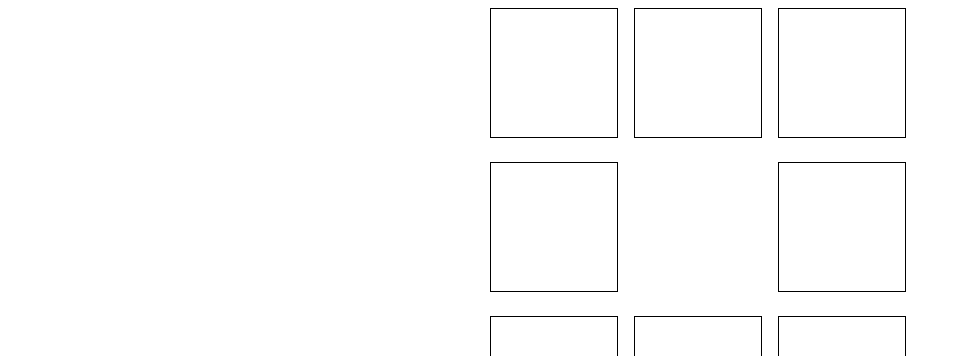
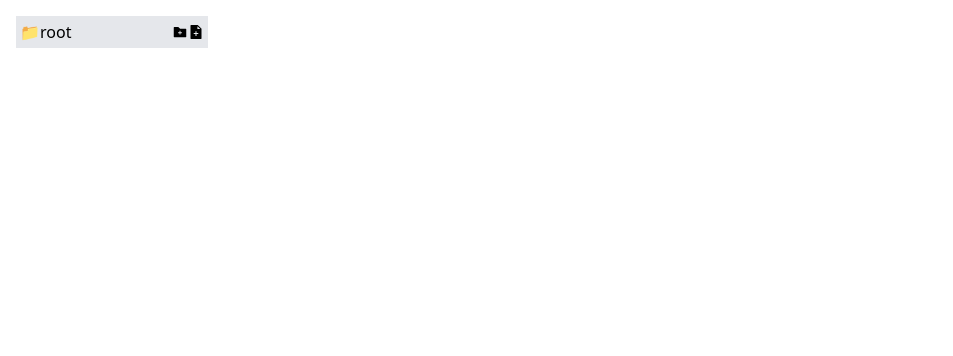
Before and after one commit to yugal82/react-toy-problems, a React (Vite) app: page / in a window 1280 px wide. Shown: the top 356 px of the page, without its empty margins (0-953 px from the left). Built offline with nearby package versions, Linux system fonts and the light colour scheme.

Commit message:
File Explorer basic functionality

```diff
--- a/package.json
+++ b/package.json
@@ -13,6 +13,7 @@
     "@tailwindcss/vite": "^4.0.15",
     "react": "^19.0.0",
     "react-dom": "^19.0.0",
+    "react-icons": "^5.5.0",
     "tailwindcss": "^4.0.15"
   },
   "devDependencies": {
--- a/src/App.tsx
+++ b/src/App.tsx
@@ -1,5 +1,6 @@
 import './App.css';
-import GridLightsMain from './main components/GridLightsMain';
+import FileExplorerMain from './main components/FileExplorerMain';
+// import GridLightsMain from './main components/GridLightsMain';
 // import ProgressBarMain from './main components/ProgressBarMain';
 // import ImageSliderMain from './main components/ImageSliderMain';
 // import InfiniteScrollMain from './main components/InfiniteScrollMain';
@@ -12,7 +13,8 @@ const App = () => {
       {/* <InfiniteScrollMain /> */}
       {/* <ImageSliderMain /> */}
       {/* <ProgressBarMain /> */}
-      <GridLightsMain />
+      {/* <GridLightsMain /> */}
+      <FileExplorerMain />
     </div>
   );
 };
--- /dev/null
+++ b/src/components/FileExplorer.tsx
@@ -0,0 +1,12 @@
+import { explorer } from '../data/fileExplorer';
+import Folder from './Folder';
+
+const FileExplorer = () => {
+  return (
+    <div className="w-full m-4">
+      <Folder explorer={explorer} />
+    </div>
+  );
+};
+
+export default FileExplorer;
--- /dev/null
+++ b/src/components/Folder.tsx
@@ -0,0 +1,68 @@
+import { useState } from 'react';
+import { ExplorerFolder } from '../model';
+import { AiFillFileAdd, AiFillFolderAdd } from 'react-icons/ai';
+
+type Props = {
+  explorer: ExplorerFolder;
+};
+
+type ShowInputType = {
+  visible: boolean;
+  isFolder: boolean | null;
+};
+
+const Folder = ({ explorer }: Props) => {
+  const [expand, setExpand] = useState<boolean>(false);
+  const [showInput, setshowInput] = useState<ShowInputType>({
+    visible: false,
+    isFolder: null,
+  });
+
+  const handleAdd = (isFolder: boolean) => {
+    setshowInput({ visible: true, isFolder: isFolder });
+    setExpand(true);
+  };
+
+  const onSubmitNew = (e: any) => {
+    if (e?.keyCode == 13 && e?.target.value) {
+      setshowInput({ visible: false, isFolder: null });
+    }
+  };
+
+  if (explorer?.isFolder) {
+    return (
+      <div className="folder mt-1">
+        <div className="w-48 bg-gray-200 p-1 flex items-center justify-between">
+          <span onClick={() => setExpand(!expand)} className="cursor-pointer">
+            📁{explorer?.name}
+          </span>
+          <div className="flex">
+            <AiFillFolderAdd onClick={() => handleAdd(true)} className="cursor-pointer" />
+            <AiFillFileAdd onClick={() => handleAdd(false)} className="cursor-pointer" />
+          </div>
+        </div>
+        <div className={`${expand ? 'block' : 'hidden'} pl-3`}>
+          {showInput?.visible && (
+            <div>
+              {showInput?.isFolder ? '📁' : '📄'}
+              <input
+                onKeyDown={onSubmitNew}
+                type="text"
+                autoFocus
+                onBlur={() => setshowInput({ visible: false, isFolder: null })}
+                className="outline-none border border-black rounded-sm"
+              />
+            </div>
+          )}
+          {explorer?.items?.map((exp: ExplorerFolder) => {
+            return <Folder key={exp?.id} explorer={exp} />;
+          })}
+        </div>
+      </div>
+    );
+  } else {
+    return <div className="file p-1">📄{explorer?.name}</div>;
+  }
+};
+
+export default Folder;
--- /dev/null
+++ b/src/data/fileExplorer.ts
@@ -0,0 +1,64 @@
+export const explorer = {
+  id: '1',
+  name: 'root',
+  isFolder: true,
+  items: [
+    {
+      id: '2',
+      name: 'public',
+      isFolder: true,
+      items: [
+        {
+          id: '3',
+          name: 'public nested 1',
+          isFolder: true,
+          items: [
+            {
+              id: '4',
+              name: 'index.html',
+              isFolder: false,
+              items: [],
+            },
+            {
+              id: '5',
+              name: 'index.css',
+              isFolder: false,
+              items: [],
+            },
+          ],
+        },
+        {
+          id: '6',
+          name: 'public nested file',
+          isFolder: false,
+          items: [],
+        },
+      ],
+    },
+    {
+      id: '7',
+      name: 'src',
+      isFolder: true,
+      items: [
+        {
+          id: '8',
+          name: 'App.ts',
+          isFolder: false,
+          items: [],
+        },
+        {
+          id: '9',
+          name: 'index.ts',
+          isFolder: false,
+          items: [],
+        },
+        {
+          id: '10',
+          name: 'App.css',
+          isFolder: false,
+          items: [],
+        },
+      ],
+    },
+  ],
+};
--- /dev/null
+++ b/src/main components/FileExplorerMain.tsx
@@ -0,0 +1,11 @@
+import FileExplorer from '../components/FileExplorer';
+
+const FileExplorerMain = () => {
+  return (
+    <div>
+      <FileExplorer />
+    </div>
+  );
+};
+
+export default FileExplorerMain;
```
Also changed, not shown: src/model.ts (+8 -0 lines), 1 other file (tests, documents, lock files or other folders).
